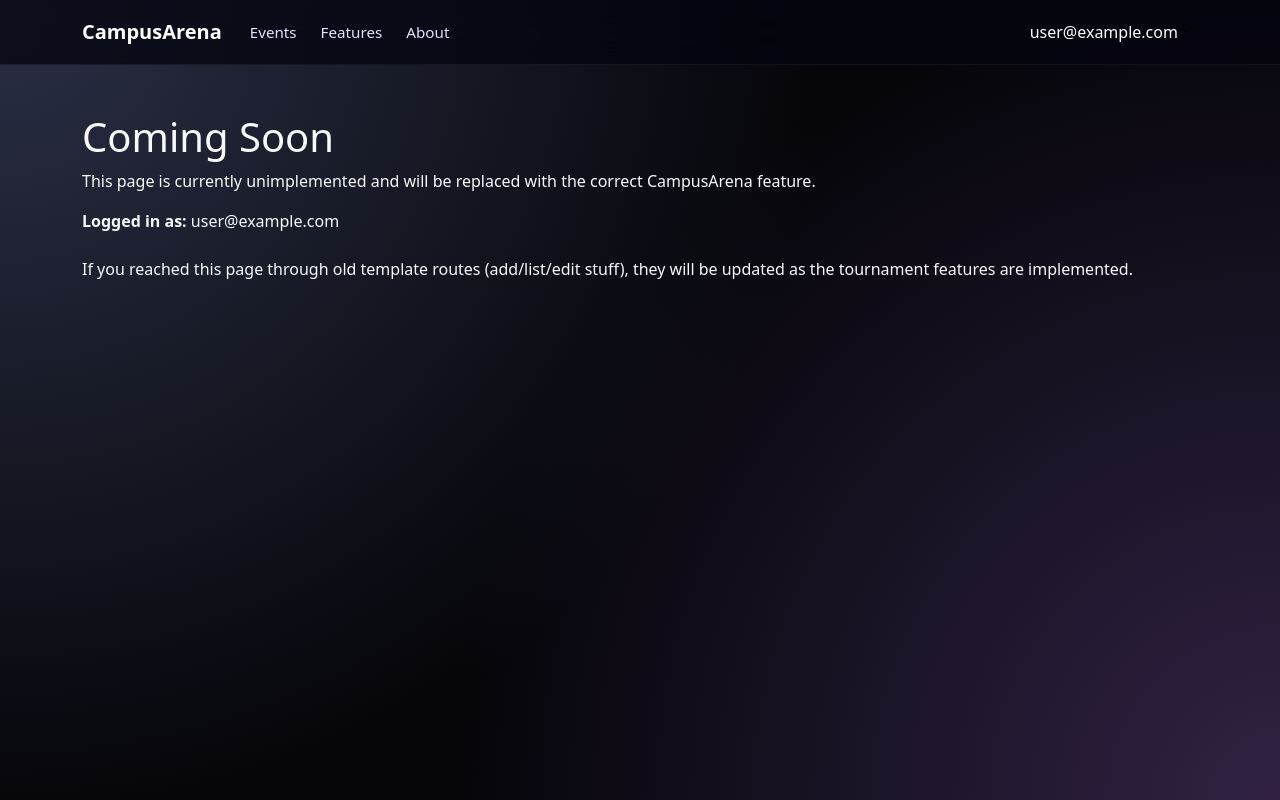
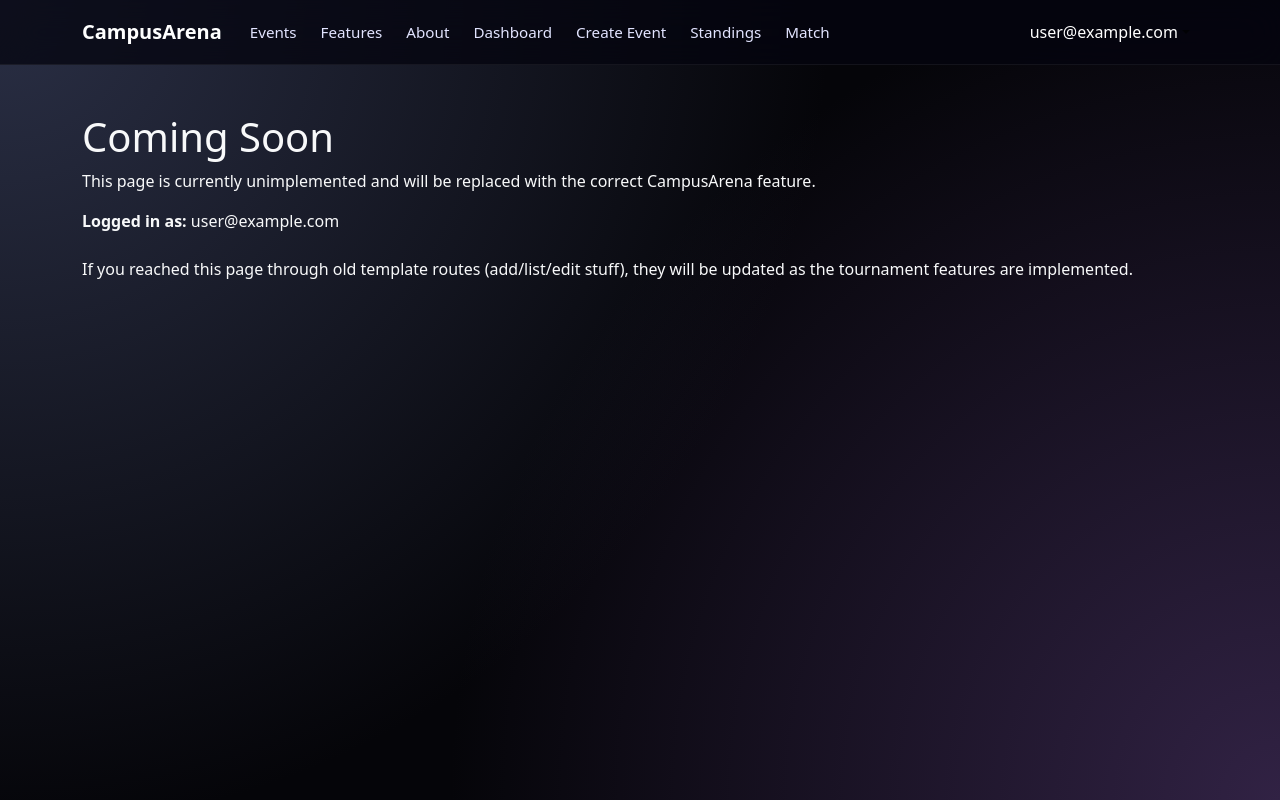
Before and after one commit to campusarena/campusarena, a Next.js app: page /add in a window 1280 px wide. Built offline with nearby package versions, Linux system fonts and the light colour scheme; no server answers; sample sign-in values are in the browser's storage.

Commit message:
finalized auth changes to fix login issues

```diff
--- a/src/app/api/auth/[...nextauth]/route.ts
+++ b/src/app/api/auth/[...nextauth]/route.ts
@@ -1,5 +1,9 @@
+// src/app/api/auth/[...nextauth]/route.ts
 import NextAuth from 'next-auth';
 import authOptions from '@/lib/authOptions';
 
+console.log('NextAuth route file loaded');
+
 const handler = NextAuth(authOptions);
+
 export { handler as GET, handler as POST };
--- a/src/components/Navbar.tsx
+++ b/src/components/Navbar.tsx
@@ -11,7 +11,10 @@ export default function NavBar() {
   return (
     <Navbar expand="lg" className="ca-glass-nav">
       <Container>
-        <Link href="/" className="navbar-brand fw-bold text-white text-decoration-none">
+        <Link
+          href="/"
+          className="navbar-brand fw-bold text-white text-decoration-none"
+        >
           CampusArena
         </Link>
 
@@ -19,6 +22,7 @@ export default function NavBar() {
         <Navbar.Collapse id="nav" className="justify-content-end">
           {/* ---------- LEFT NAV LINKS ---------- */}
           <Nav className="me-auto">
+            {/* Public links */}
             <Link href="/events" className="nav-link ca-nav-link">
               Events
             </Link>
@@ -28,18 +32,44 @@ export default function NavBar() {
             <Link href="/about" className="nav-link ca-nav-link">
               About
             </Link>
+
+            {/* Auth-only links */}
+            {session && (
+              <>
+                <Link href="/dashboard" className="nav-link ca-nav-link">
+                  Dashboard
+                </Link>
+                <Link href="/event" className="nav-link ca-nav-link">
+                  Create Event
+                </Link>
+                <Link href="/standings" className="nav-link ca-nav-link">
+                  Standings
+                </Link>
+                <Link href="/match" className="nav-link ca-nav-link">
+                  Match
+                </Link>
+              </>
+            )}
           </Nav>
 
-          {/* ---------- AUTH CONTROLS ---------- */}
+          {/* ---------- AUTH CONTROLS (RIGHT SIDE) ---------- */}
           {!session && (
             <Nav className="d-flex align-items-center gap-2">
               <Link href="/auth/signin">
-                <Button variant="outline-light" size="sm" className="ca-glass-button">
+                <Button
+                  variant="outline-light"
+                  size="sm"
+                  className="ca-glass-button"
+                >
                   Sign in
                 </Button>
               </Link>
               <Link href="/auth/signup">
-                <Button variant="light" size="sm" className="ca-solid-button">
+                <Button
+                  variant="light"
+                  size="sm"
+                  className="ca-solid-button"
+                >
                   Sign up
                 </Button>
               </Link>
@@ -57,9 +87,10 @@ export default function NavBar() {
                 <NavDropdown.Item as={Link} href="/auth/change-password">
                   Change Password
                 </NavDropdown.Item>
-
                 <NavDropdown.Item
-                  onClick={() => signOut({ callbackUrl: "/", redirect: true })}
+                  onClick={() =>
+                    signOut({ callbackUrl: "/", redirect: true })
+                  }
                   className="text-danger"
                 >
                   Sign Out
--- a/src/lib/authOptions.ts
+++ b/src/lib/authOptions.ts
@@ -19,20 +19,29 @@ const authOptions: NextAuthOptions = {
         },
         password: { label: 'Password', type: 'password' },
       },
-      async authorize(credentials) {
+            async authorize(credentials) {
+        console.log('AUTHORIZE called with:', credentials);
+
         if (!credentials?.email || !credentials.password) {
+          console.log('Missing credentials');
           return null;
         }
+
         const user = await prisma.user.findUnique({
           where: {
             email: credentials.email,
           },
         });
+        console.log('Found user:', user?.email);
+
         if (!user) {
+          console.log('No user found for email');
           return null;
         }
 
         const isPasswordValid = await compare(credentials.password, user.password);
+        console.log('Password valid?', isPasswordValid);
+
         if (!isPasswordValid) {
           return null;
         }
```
Also changed, not shown: prisma/seed.ts (+13 -9 lines).
